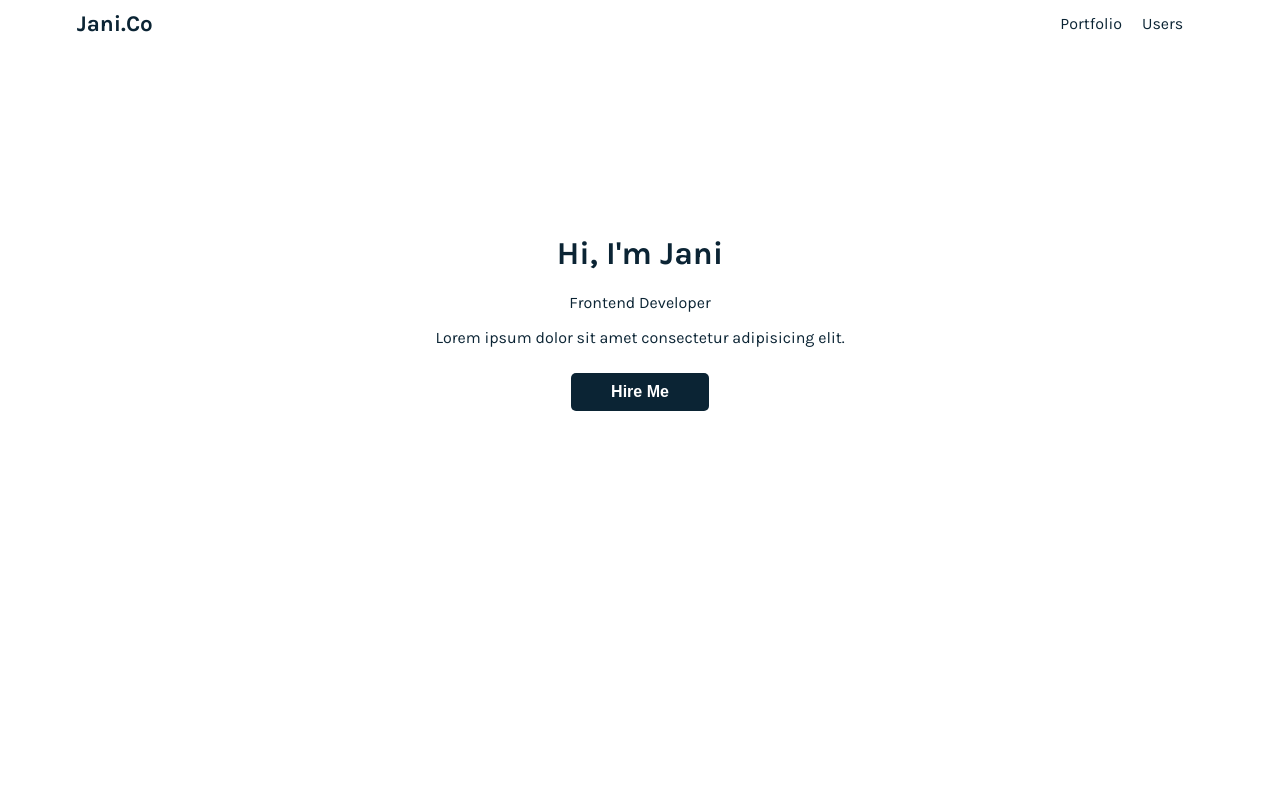
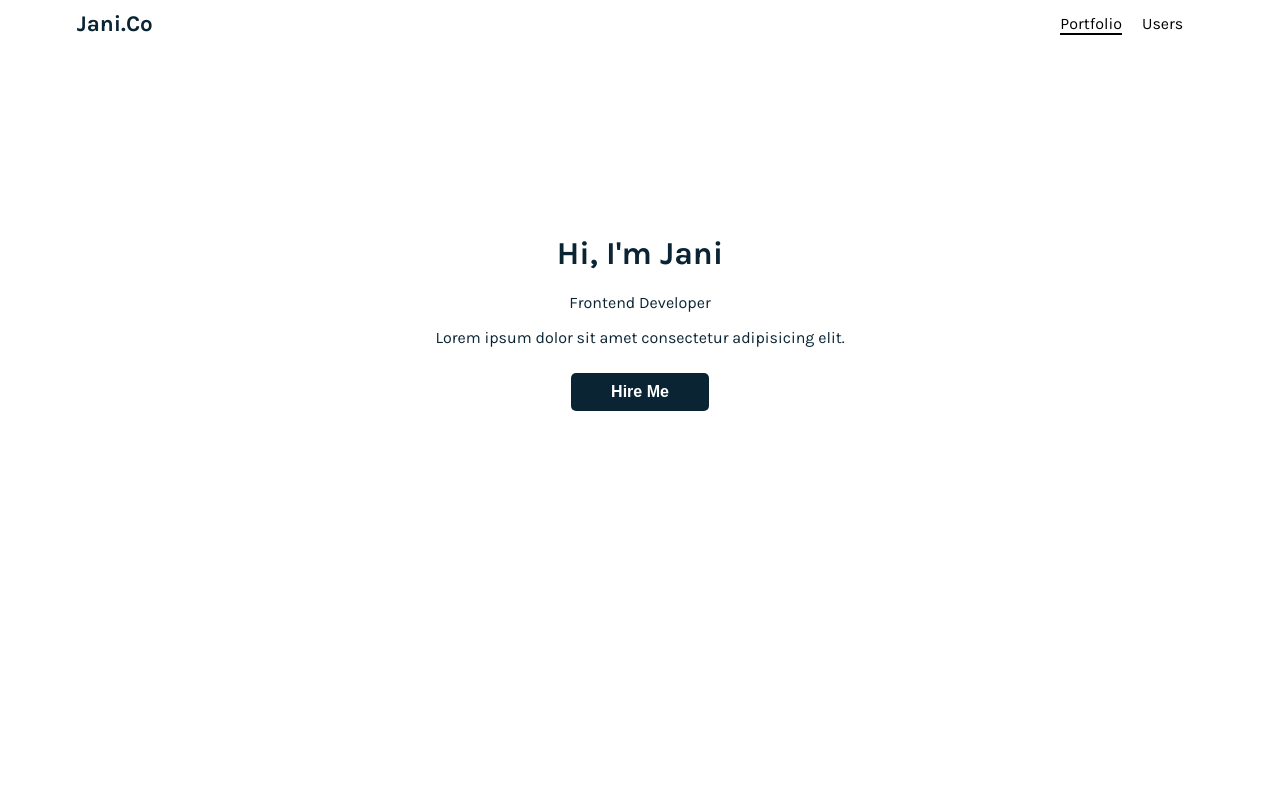
Before and after one commit to Tijani-zainab/altschool-second-sem-examination, a React (Create React App) app: page / in a window 1280 px wide. Shown: the top 800 px of the page. Built offline with nearby package versions, Linux system fonts and the light colour scheme; no server answers.

Commit message:
add hover effect on lin style

```diff
--- a/src/Components/Navbar/Navbar.js
+++ b/src/Components/Navbar/Navbar.js
@@ -1,4 +1,5 @@
 import './Navbar.scss';
+import { Link } from 'react-router-dom';
 
 const Navbar = () => {
     return (
@@ -9,8 +10,8 @@ const Navbar = () => {
 
             <nav className='nav'>
                 <ul className='navbar--links'>
-                    <li> Portfolio </li>
-                    <li> Users </li>
+                    <li> <Link className='li-link portfolio-link' to="portfolio">Portfolio</Link> </li>
+                    <li> <Link className='li-link' to="users">Users</Link> </li>
                 </ul>
 
             </nav>
--- a/src/Components/Navbar/Navbar.scss
+++ b/src/Components/Navbar/Navbar.scss
@@ -20,7 +20,17 @@
     margin: 0 10px;
 }
 
-.navbar--links li {
+.navbar--links .li-link {
     text-decoration: none;
     margin: 0 10px;
+    color: #000;
 }
+
+.portfolio-link {
+    border-bottom: #000 2px solid;
+}
+
+.navbar--links .li-link:hover {
+    color: #0b2434;
+    border-bottom: #000 2px solid;
+}
```
Also changed, not shown: 2 other files (tests, documents, lock files or other folders).
